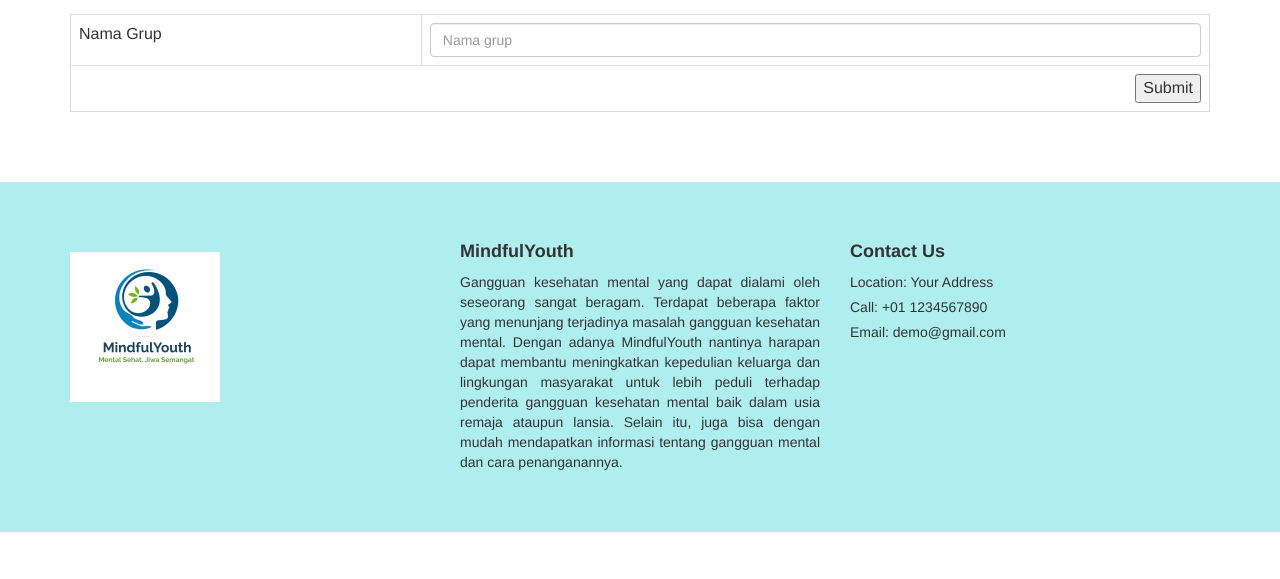
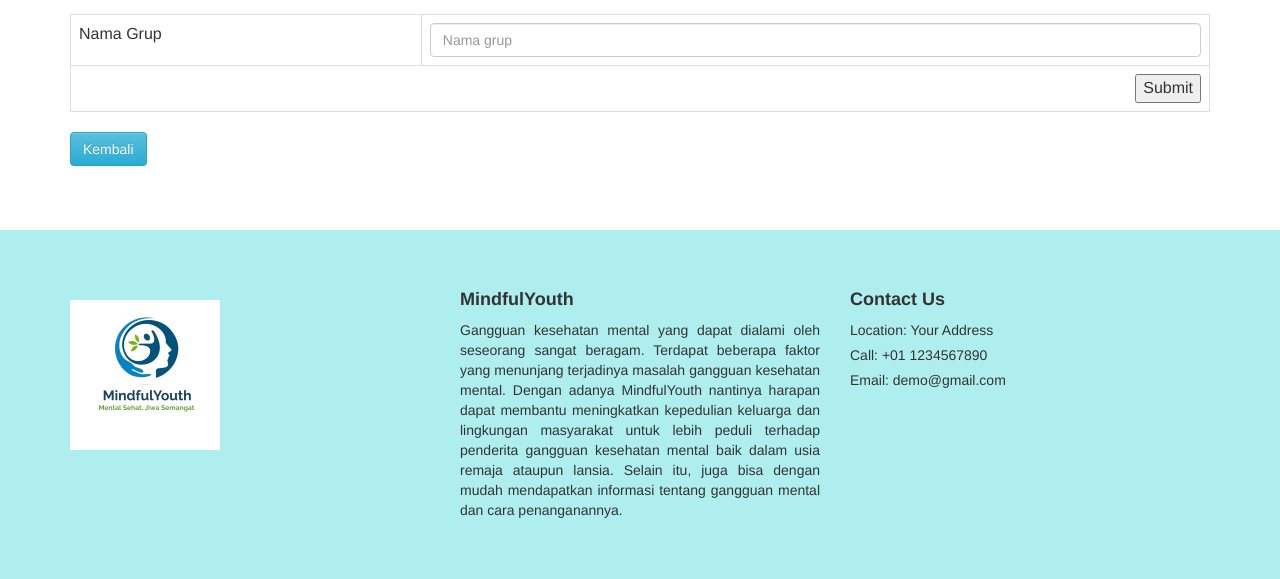
Before and after one commit to damueel69/MindfulYouth, a CodeIgniter app: page /database/index.php/group/add in a window 1280 px wide. Shown: the part 56-635 px from the top of the page. Run offline with CodeIgniter, Linux system fonts and the light colour scheme; data comes from the database, SQL or seed files in the repository; data that the repository does not hold is empty.

Commit message:
Update add.php

```diff
--- a/application/views/chat/group/add.php
+++ b/application/views/chat/group/add.php
@@ -8,4 +8,5 @@
         <td colspan="2" align="right"><input type="submit" name="submit" value="Submit" /></td>
     </tr>
 </table>
+<a href="<?= base_url('index.php/chat/group_worker') ?>" class="btn btn-info">Kembali</a>
 <?php echo form_close(); ?>
```
